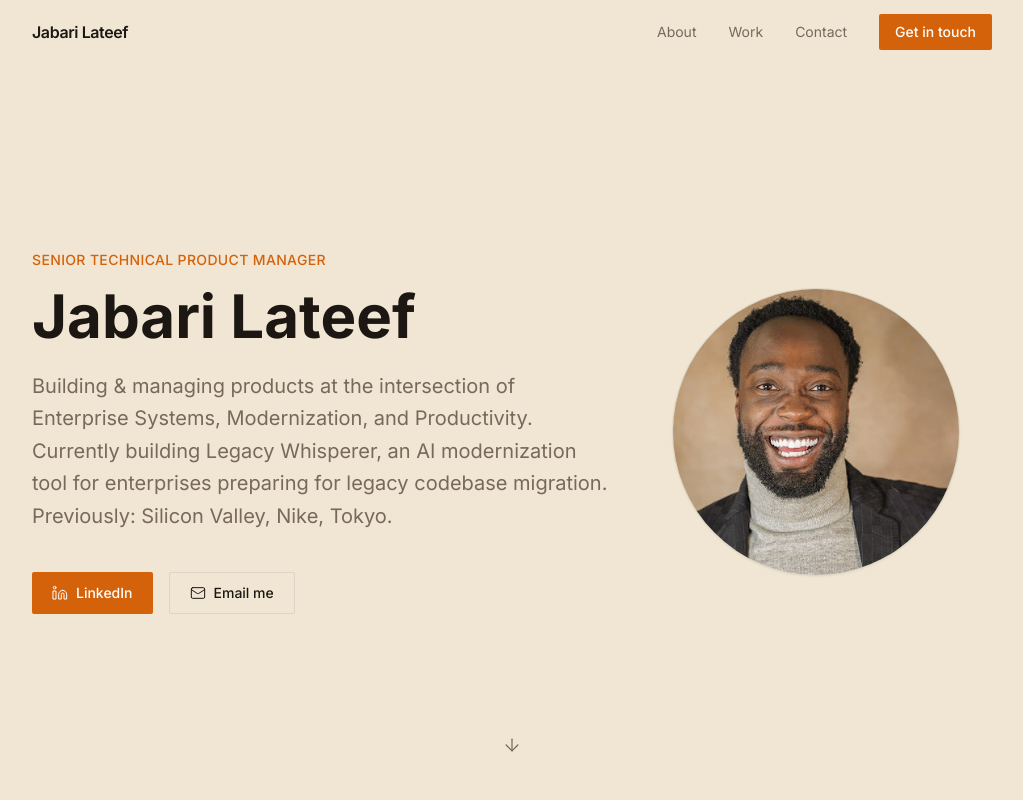
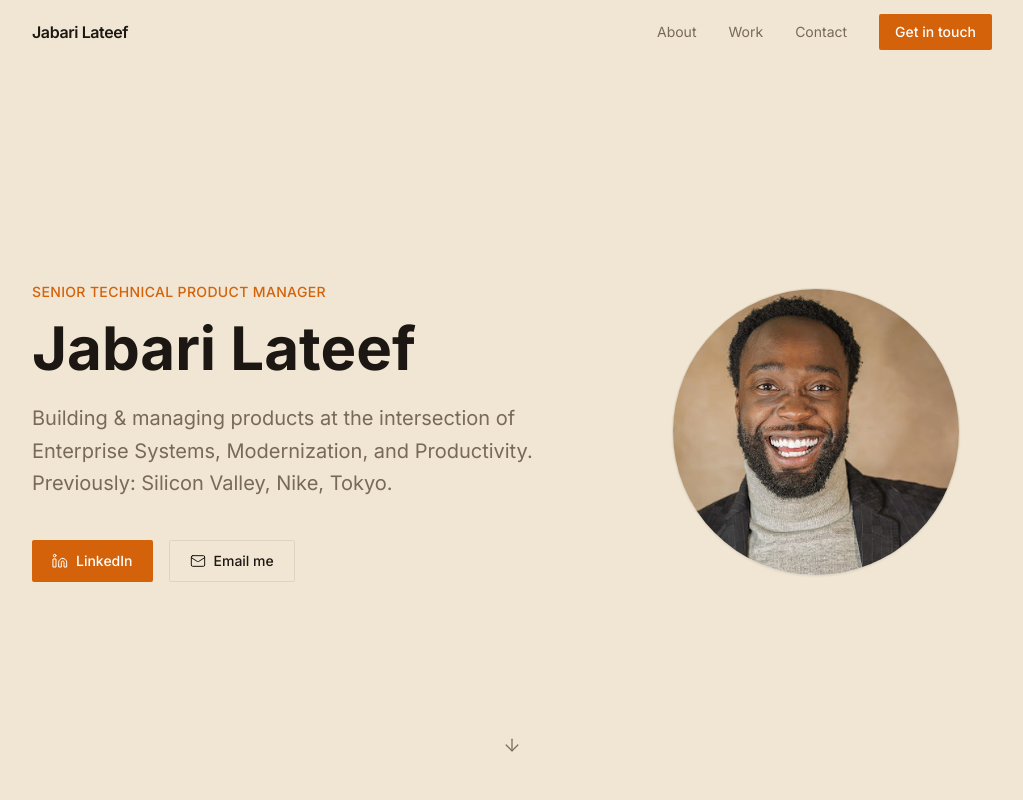
Before and after one commit to JLateef/Jabari-Portfolio, a Next.js app: page / in a window 1280 px wide. Shown: the top 800 px of the page, without its empty margins (128-1151 px from the left). Built offline with nearby package versions, Linux system fonts and the light colour scheme.

Commit message:
content: remove Legacy Whisperer callout from hero

```diff
--- a/components/sections/Hero.tsx
+++ b/components/sections/Hero.tsx
@@ -16,7 +16,7 @@ export default function Hero() {
               Jabari Lateef
             </h1>
             <p className="font-sans text-xl text-muted leading-relaxed mb-10 max-w-xl">
-              Building &amp; managing products at the intersection of Enterprise Systems, Modernization, and Productivity. Currently building Legacy Whisperer, an AI modernization tool for enterprises preparing for legacy codebase migration. Previously: Silicon Valley, Nike, Tokyo.
+              Building &amp; managing products at the intersection of Enterprise Systems, Modernization, and Productivity. Previously: Silicon Valley, Nike, Tokyo.
             </p>
             <div className="flex flex-wrap gap-4">
               <a
```
